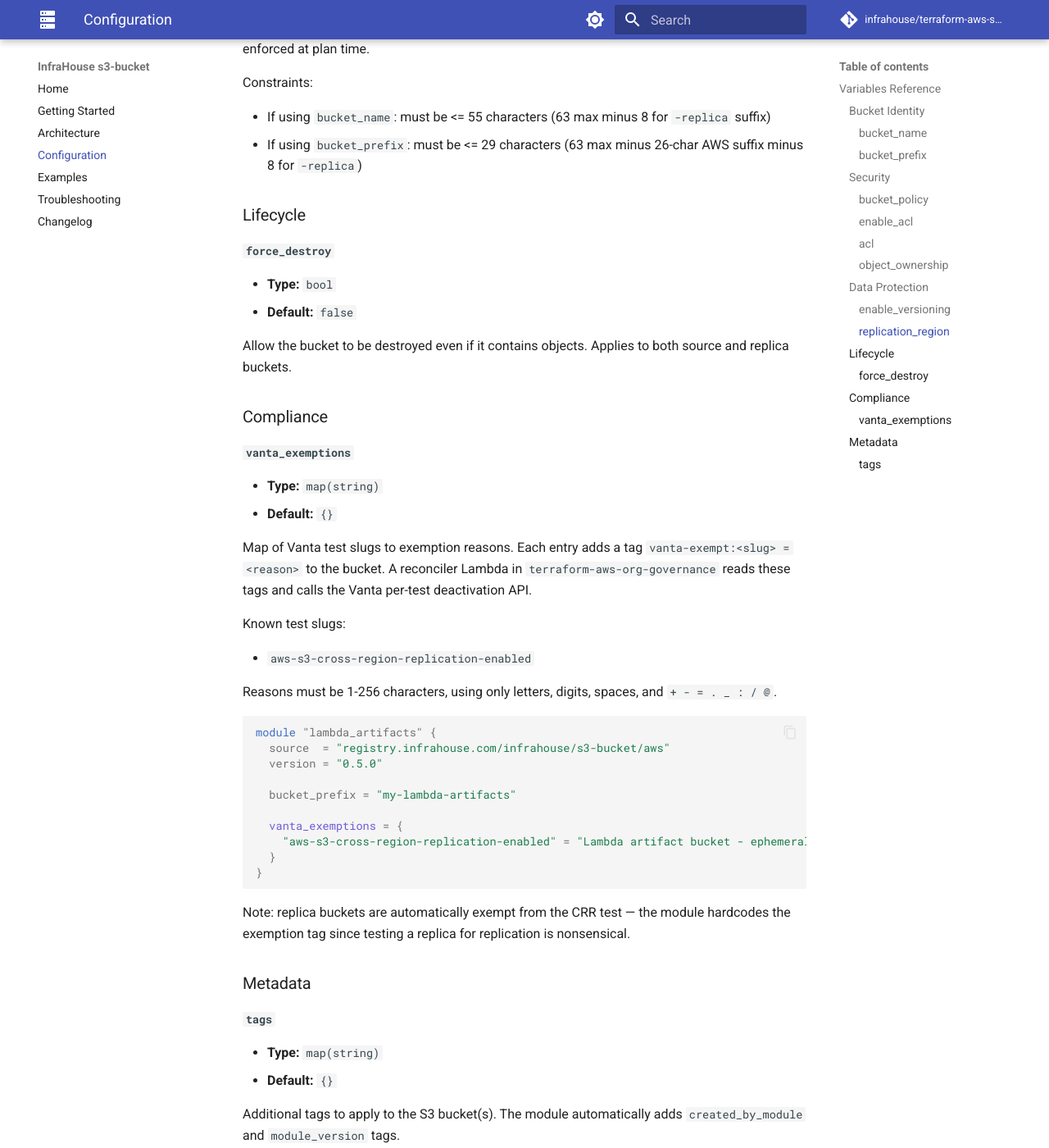
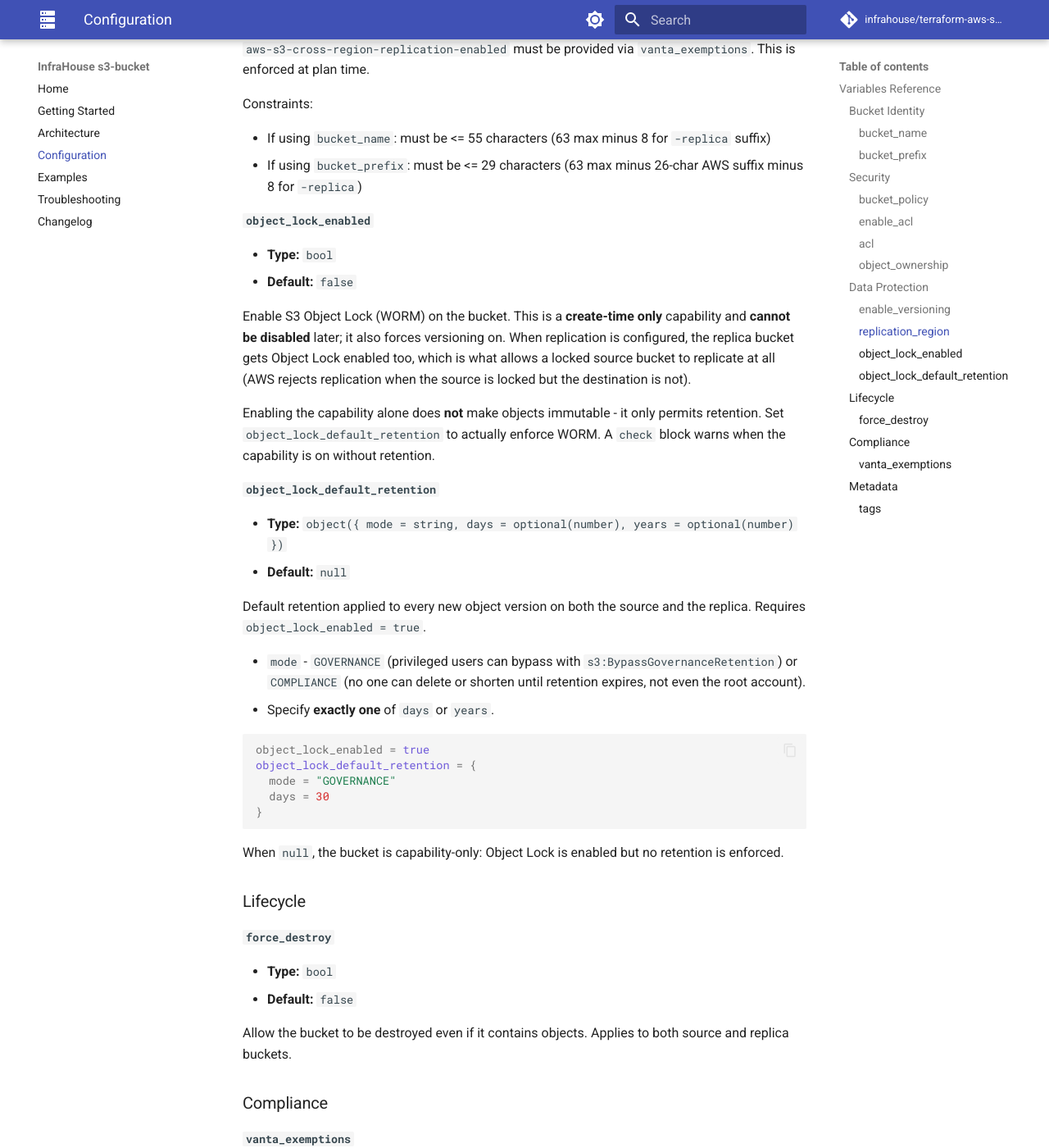
Before and after one commit to infrahouse/terraform-aws-s3-bucket, an MkDocs documentation site: the page built from docs/configuration.md, in a window 1280 px wide and 1400 px high, scrolled down 1992 px. Shown: the whole window at 82% size. Built offline with MkDocs 1.6.1 and Material for MkDocs 9.7.7, drawn with Linux system fonts in a browser that asks for light colours; comment, search, counter and statistics services are not loaded; some of the changed text lies outside the part shown.

Commit message:
feat: add S3 Object Lock support
Expose object_lock_enabled (create-time WORM capability) and an optional
object_lock_default_retention config that actually enforces retention.
Both default off, so existing callers are unaffected and module-created
buckets see no ForceNew replacement on upgrade.

Object Lock forces versioning on, and the replica bucket shares the
capability + mirrored retention so a locked source can replicate to a
valid locked destination. The replication IAM policy gains
s3:GetObjectRetention and s3:GetObjectLegalHold. A check block warns when
the capability is enabled without retention (non-enforcing WORM).

Adds capability-only and full-WORM tests (with GOVERNANCE bypass cleanup)
alongside the existing backward-compat replication test.

Co-Authored-By: Claude Opus 4.8 (1M context) <noreply@anthropic.com>

````diff
--- a/docs/configuration.md
+++ b/docs/configuration.md
@@ -69,7 +69,8 @@ Object ownership setting. Options:
 - **Type:** `bool`
 - **Default:** `false`
 
-Enable object versioning. Required when using `replication_region`.
+Enable object versioning. Automatically forced on when using
+`replication_region` or `object_lock_enabled` (both require versioning).
 
 #### `replication_region`
 
@@ -90,6 +91,45 @@ Constraints:
   `-replica` suffix)
 - If using `bucket_prefix`: must be <= 29 characters (63 max minus 26-char
   AWS suffix minus 8 for `-replica`)
+
+#### `object_lock_enabled`
+
+- **Type:** `bool`
+- **Default:** `false`
+
+Enable S3 Object Lock (WORM) on the bucket. This is a **create-time only**
+capability and **cannot be disabled** later; it also forces versioning on.
+When replication is configured, the replica bucket gets Object Lock enabled
+too, which is what allows a locked source bucket to replicate at all (AWS
+rejects replication when the source is locked but the destination is not).
+
+Enabling the capability alone does **not** make objects immutable - it only
+permits retention. Set `object_lock_default_retention` to actually enforce
+WORM. A `check` block warns when the capability is on without retention.
+
+#### `object_lock_default_retention`
+
+- **Type:** `object({ mode = string, days = optional(number), years = optional(number) })`
+- **Default:** `null`
+
+Default retention applied to every new object version on both the source and
+the replica. Requires `object_lock_enabled = true`.
+
+- `mode` - `GOVERNANCE` (privileged users can bypass with
+  `s3:BypassGovernanceRetention`) or `COMPLIANCE` (no one can delete or
+  shorten until retention expires, not even the root account).
+- Specify **exactly one** of `days` or `years`.
+
+```hcl
+object_lock_enabled = true
+object_lock_default_retention = {
+  mode = "GOVERNANCE"
+  days = 30
+}
+```
+
+When `null`, the bucket is capability-only: Object Lock is enabled but no
+retention is enforced.
 
 ### Lifecycle
 
````
Also changed, not shown: README.md (+4 -0 lines), 12 other files.
